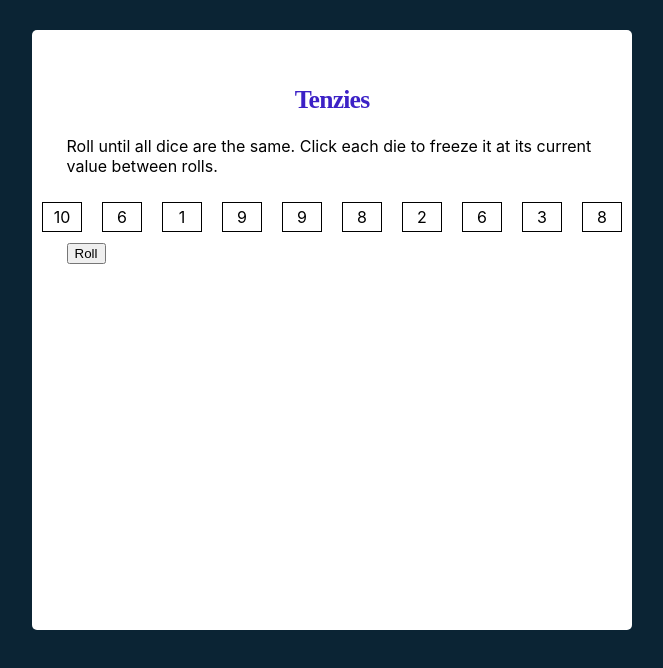
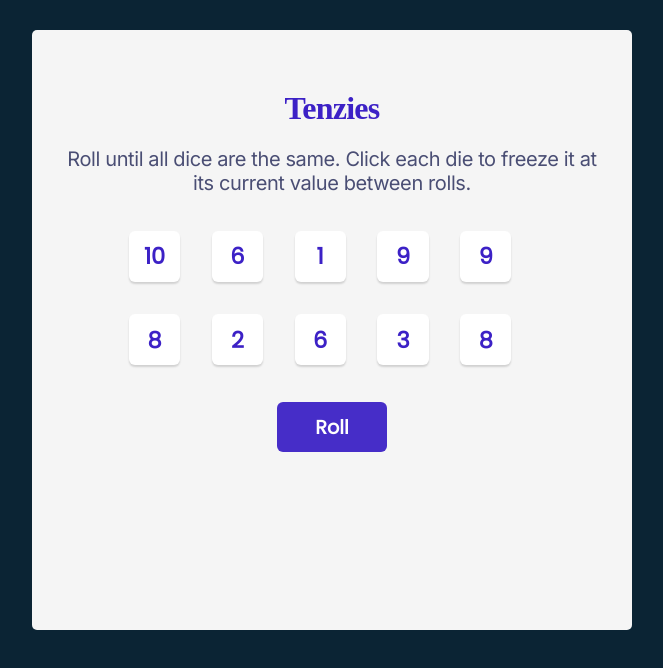
Before and after one commit to yohannesabebe/tenzies, a React (Create React App) app: page / in a window 1280 px wide. Shown: the top 668 px of the page, without its empty margins (308-971 px from the left). Built offline with nearby package versions, Linux system fonts and the light colour scheme; the HTML template or start-up script is replaced by a standard one.

Commit message:
major style changes

```diff
--- a/src/components/Roll.js
+++ b/src/components/Roll.js
@@ -2,7 +2,7 @@
 
 
 export default function Roll (props){
-return(<div>
+return(<div className="roll-container">
 <button
 className="roll"
 onClick={props.handleClick}
--- a/src/style.css
+++ b/src/style.css
@@ -1,5 +1,8 @@
+@import url('https://fonts.googleapis.com/css2?family=Inter:wght@400;600;700&family=Poppins&display=swap');
+
 * {
     box-sizing: border-box;
+    font-family: 'Poppins', sans-serif;
 }
 
 body {
@@ -17,43 +20,79 @@
 
 }
 .sub{
-   background-color:white;
+    background: #F5F5F5;
    height: 600px;
    width: 600px;
    border-radius: 5px;
    padding: 33.28px 34.56px 33.92px 34.56px;
 }
 .tenzies{
-    color: #3C21C6;
+color: #3C21C6;
+margin-bottom: 0px;
 text-align: center;
 font-family: Karla;
-font-size: 25.6px;
+font-size: 2rem;
 font-style: normal;
 font-weight: 700;
 line-height: normal;
 letter-spacing: -0.768px;
 }
-.p{
-    color: #4A4E74;
+p{
+color: #4A4E74;
 text-align: center;
 font-family: Inter;
-font-size: 13.107px;
+font-size: 1.25rem;
 font-style: normal;
 font-weight: 400;
 line-height: normal;
 letter-spacing: -0.393px;
+padding: auto 1.8rem;
 
 }
 .box{
-    height:30px;
-    width:40px;
-    border: 1px black solid;
-    margin: 10px;
+    border: none;
+    width:30px;
+    height:30px;;
     display: flex;
     justify-content: center;
     align-items: center;
+    background-color:white;
+    padding:1.6rem;
+    box-shadow: 0px 2px 2px 0px rgba(0, 0, 0, 0.15);
+    border-radius: 6px;
+    font-size: 1.4rem;
+    color:#3C21C6;
+    font-weight: 600;
+}
+.boxes{
+    margin:0;
+    padding:0;
+    display:flex;
+    justify-content: center;
+    width:fit-content;
+    text-align:center;
 }
 .box-container{
+    padding: 1rem;
+    display:grid;
+    grid-template-columns: 15% 15% 15% 15% 15%;
+    justify-content: center;
+    grid-gap: 2rem 0.5rem;
+
+}
+.roll-container{
     display: flex;
     justify-content: center;
+    margin-top: 1.3rem;
 }
+.roll{
+    padding:0.67rem 2.4rem;
+    border:none;
+    background-color: #3C21C6;
+    color:white;
+    font-size: 1.2rem;
+    font-weight: 600;
+    opacity: 94%;
+    border-radius: 6px;
+
+}
```
Also changed, not shown: 1 other file (tests, documents, lock files or other folders).
